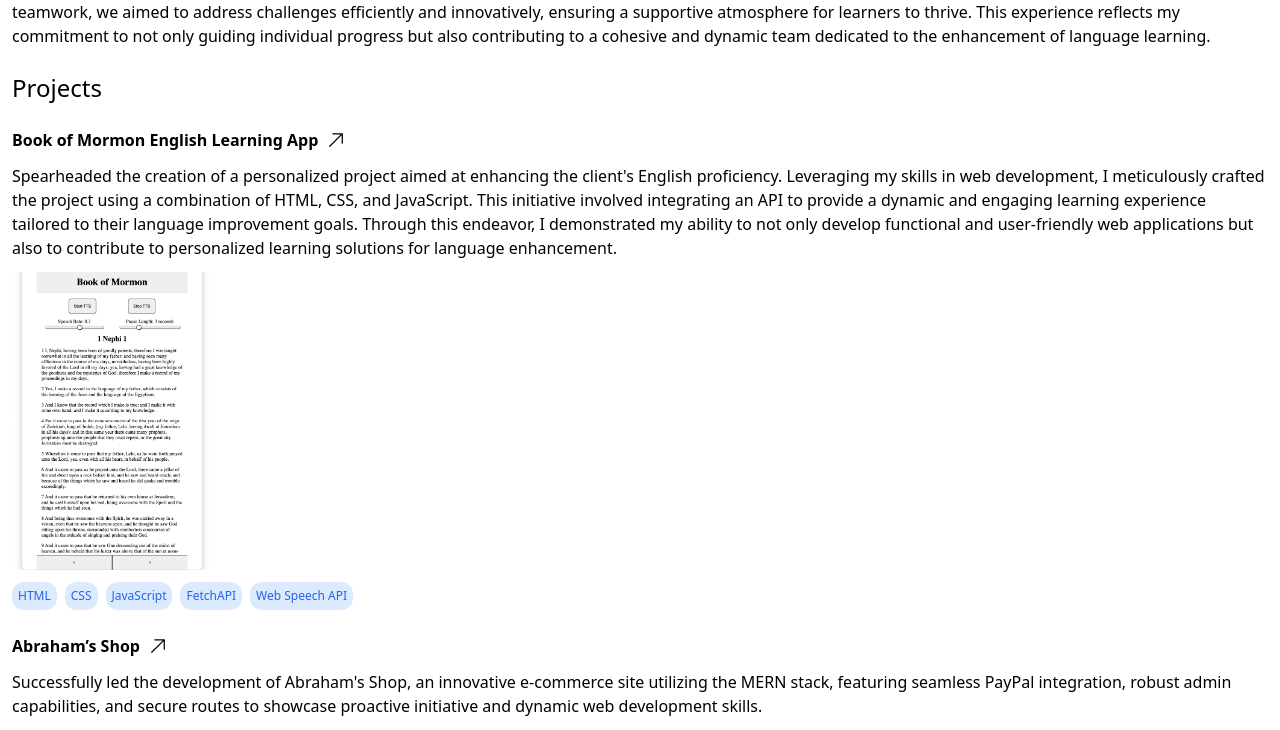
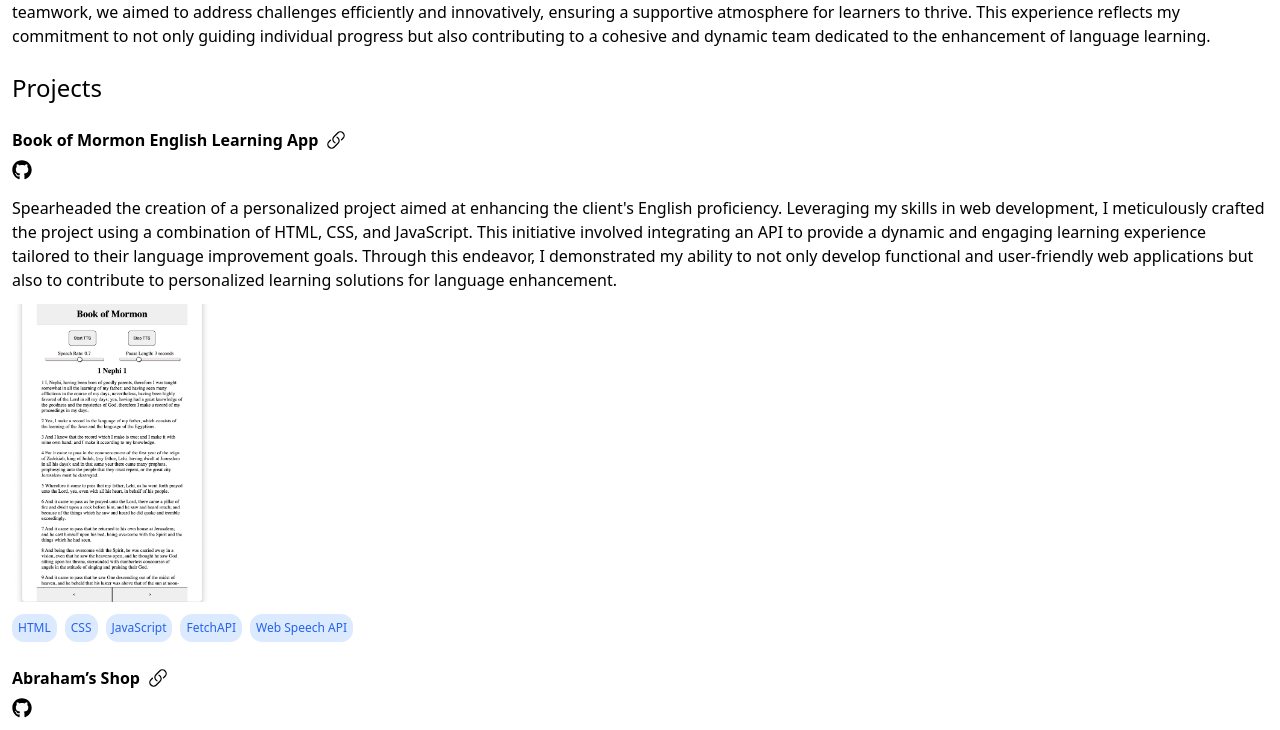
Before and after one commit to abrahamjimenez/abrahamjimenezportfolio, a Next.js app: page / in a window 1280 px wide. Shown: the part 648-1378 px from the top of the page. Built offline with nearby package versions, Linux system fonts and the light colour scheme.

Commit message:
Github links to Projects

```diff
--- a/components/Experience.tsx
+++ b/components/Experience.tsx
@@ -30,7 +30,6 @@
         {role} &middot; {title}
         {link && <LinkIcon className="w-5 h-5" />}
       </a>
-
       {github && (
         <a href={github} target="_blank">
           <FontAwesomeIcon
--- a/components/Project.tsx
+++ b/components/Project.tsx
@@ -1,5 +1,7 @@
 import Image from "next/image";
-import { ArrowUpRightIcon } from "@heroicons/react/24/solid";
+import { LinkIcon } from "@heroicons/react/24/solid";
+import { FontAwesomeIcon } from "@fortawesome/react-fontawesome";
+import { faGithub } from "@fortawesome/free-brands-svg-icons";
 
 interface ProjectProps {
   title: string;
@@ -7,6 +9,7 @@
   img: string;
   link: string;
   tools: string[];
+  github: string;
 }
 
 export default function Project({
@@ -15,15 +18,28 @@
   img,
   tools,
   link,
+  github,
 }: ProjectProps) {
   return (
     <div className="flex flex-col gap-3">
-      <h3 className="font-bold flex items-center gap-2 hover:underline hover:text-slate-800 hover:cursor-pointer">
-        <a href={link} target="_blank">
+      <div className="flex flex-col gap-2 font-bold">
+        <a
+          href={link}
+          target="_blank"
+          className="flex items-center gap-2 hover:underline"
+        >
           {title}
+          <LinkIcon className="w-5 h-5" />
         </a>
-        <ArrowUpRightIcon className="w-5 h-5" />
-      </h3>
+        {github && (
+          <a href={github} target="_blank">
+            <FontAwesomeIcon
+              icon={faGithub}
+              className="w-5 h-5 hover:cursor-pointer"
+            />
+          </a>
+        )}
+      </div>
       <p>{desc}</p>
       <Image src={img} alt={title} width={200} height={100} />
       {tools && (
--- a/components/Projects.tsx
+++ b/components/Projects.tsx
@@ -18,10 +18,13 @@
         img="/book-of-mormon.webp"
         tools={["HTML", "CSS", "JavaScript", "FetchAPI", "Web Speech API"]}
         link="https://book-of-mormon-english-learning.netlify.app/"
+        github="https://github.com/abrahamjimenez/book-of-mormon-english-app"
       />
       <Project
         title="Abraham’s Shop"
-        desc="Successfully led the development of Abraham's Shop, an innovative e-commerce site utilizing the MERN stack, featuring seamless PayPal integration, robust admin capabilities, and secure routes to showcase proactive initiative and dynamic web development skills."
+        desc="Developmed Abraham's Shop, an innovative e-commerce site utilizing the MERN stack, featuring seamless
+        PayPal integration, robust admin capabilities, and secure routes to showcase proactive initiative and dynamic
+        web development skills."
         img="/abrahams-shop.webp"
         tools={[
           "HTML",
@@ -39,6 +42,7 @@
           "Concurrently",
         ]}
         link="https://proshop-ku28.onrender.com"
+        github="https://github.com/abrahamjimenez/proshop"
       />
     </>
   );
```
